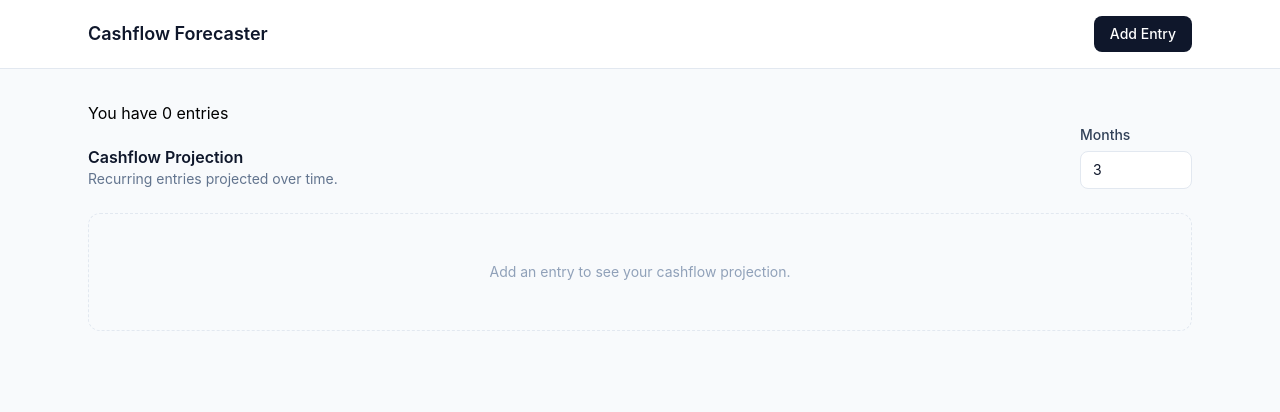
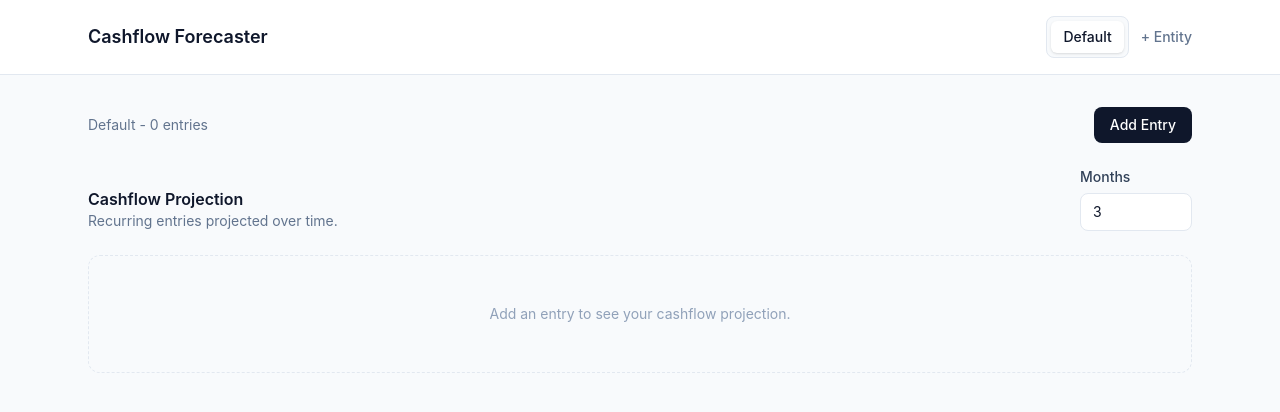
Before and after one commit to SethSharp/cashflow-forecaster, a Vue app: page / in a window 1280 px wide. Shown: the top 412 px of the page. Built offline with nearby package versions, Linux system fonts and the light colour scheme.

Commit message:
add entities and see entity specific data

```diff
--- /dev/null
+++ b/src/components/EntityContainer.vue
@@ -0,0 +1,78 @@
+<script setup lang="ts">
+import { ref } from 'vue'
+import { storeToRefs } from 'pinia'
+import { useEntityStore } from '@/stores/entityStore.ts'
+
+const entityStore = useEntityStore()
+const { entities, activeEntityId, isConsolidated } = storeToRefs(entityStore)
+
+const newEntityName = ref('')
+const showAddEntity = ref(false)
+
+const submitNewEntity = () => {
+  if (!newEntityName.value.trim()) return
+  entityStore.addEntity(newEntityName.value.trim())
+  newEntityName.value = ''
+  showAddEntity.value = false
+}
+</script>
+
+<template>
+  <div class="flex items-center gap-3">
+    <div class="flex items-center gap-1 rounded-lg border border-slate-200 bg-slate-50 p-1">
+      <button
+        v-for="entity in entities"
+        :key="entity.id"
+        class="rounded-md px-3 py-1.5 text-sm font-medium transition"
+        :class="
+          !isConsolidated && activeEntityId === entity.id
+            ? 'bg-white text-slate-900 shadow-sm'
+            : 'text-slate-500 hover:text-slate-700'
+        "
+        @click="entityStore.setActiveEntity(entity.id)"
+      >
+        {{ entity.name }}
+      </button>
+
+      <button
+        v-if="entities.length > 1"
+        class="rounded-md px-3 py-1.5 text-sm font-medium transition"
+        :class="
+          isConsolidated
+            ? 'bg-white text-slate-900 shadow-sm'
+            : 'text-slate-500 hover:text-slate-700'
+        "
+        @click="isConsolidated = true"
+      >
+        All
+      </button>
+    </div>
+
+    <div v-if="showAddEntity" class="flex items-center gap-2">
+      <input
+        v-model="newEntityName"
+        placeholder="Entity name"
+        class="rounded-lg border border-slate-200 px-3 py-1.5 text-sm outline-none focus:border-slate-400 focus:ring-2 focus:ring-slate-100"
+        @keydown.enter="submitNewEntity"
+        @keydown.escape="showAddEntity = false"
+      />
+      <button
+        class="text-sm font-medium text-slate-600 hover:text-slate-900"
+        @click="submitNewEntity"
+      >
+        Add
+      </button>
+      <button class="text-sm text-slate-400 hover:text-slate-600" @click="showAddEntity = false">
+        Cancel
+      </button>
+    </div>
+
+    <button
+      v-else
+      class="text-sm font-medium text-slate-500 hover:text-slate-700"
+      @click="showAddEntity = true"
+    >
+      + Entity
+    </button>
+  </div>
+</template>
--- a/src/composables/useProjection.ts
+++ b/src/composables/useProjection.ts
@@ -1,20 +1,27 @@
+import { computed, ref } from 'vue'
 import { useEntryStore } from '../stores/entriesStore.ts'
-import { computed, ref } from 'vue'
+import { useEntityStore } from '../stores/entityStore.ts'
 import type { FinalProjectionSnapshot, MonthlyProjectionSnapshot } from '../types/projection.ts'
 
 export const useProjection = () => {
   const entryStore = useEntryStore()
+  const entityStore = useEntityStore()
   const months = ref(3)
+
+  const visibleSnapshot = computed(() => {
+    if (entityStore.isConsolidated) return entryStore.monthlySnapshot
+    return entryStore.monthlySnapshot.filter((e) => e.entityId === entityStore.activeEntityId)
+  })
 
   const monthlyProjections = computed<MonthlyProjectionSnapshot[]>(() => {
     const snapshot: MonthlyProjectionSnapshot[] = []
     let balance = 0
 
-    const income = entryStore.monthlySnapshot
+    const income = visibleSnapshot.value
       .filter((entry) => entry.type === 'income')
       .reduce((acc, entry) => acc + entry.monthly, 0)
 
-    const expenses = entryStore.monthlySnapshot
+    const expenses = visibleSnapshot.value
       .filter((entry) => entry.type === 'expense')
       .reduce((acc, entry) => acc + entry.monthly, 0)
 
--- a/src/stores/entityStore.ts
+++ b/src/stores/entityStore.ts
@@ -9,7 +9,7 @@ export const useEntityStore = defineStore('entities', () => {
   const activeEntityId = ref<string>(DEFAULT_ENTITY.id)
   const isConsolidated = ref(false)
 
-  const activeEntity = computed(() => entities.value.find(e => e.id === activeEntityId.value))
+  const activeEntity = computed(() => entities.value.find((e) => e.id === activeEntityId.value))
 
   const addEntity = (name: string) => {
     const entity: Entity = { id: Date.now().toString(), name }
--- a/src/views/Dashboard.vue
+++ b/src/views/Dashboard.vue
@@ -1,10 +1,16 @@
 <script setup lang="ts">
-import { useEntryStore } from '@/stores/entriesStore.js'
+import { storeToRefs } from 'pinia'
+import { useEntryStore } from '@/stores/entriesStore.ts'
+import { useEntityStore } from '@/stores/entityStore.ts'
 import CreateCashflowModal from '@/components/CreateCashflowModal.vue'
 import ProjectionCalculation from '@/components/ProjectionCalculation.vue'
+import EntityContainer from '@/components/EntityContainer.vue'
 
 const entryStore = useEntryStore()
-const { entries } = entryStore
+const { entries } = storeToRefs(entryStore)
+
+const entityStore = useEntityStore()
+const { activeEntity, isConsolidated } = storeToRefs(entityStore)
 </script>
 
 <template>
@@ -12,12 +18,19 @@ const { entries } = entryStore
     <header class="border-b border-slate-200 bg-white">
       <div class="mx-auto flex max-w-6xl items-center justify-between px-6 py-4">
         <h1 class="text-lg font-semibold text-slate-900">Cashflow Forecaster</h1>
-        <CreateCashflowModal />
+
+        <EntityContainer />
       </div>
     </header>
 
     <main data-cy="main-container" class="mx-auto max-w-6xl px-6 py-8">
-      <p>You have {{ entries.length }} entries</p>
+      <div class="mb-6 flex items-center justify-between">
+        <p class="text-sm text-slate-500">
+          {{ isConsolidated ? 'All entities' : activeEntity?.name }} - {{ entries.length }} entries
+        </p>
+
+        <CreateCashflowModal />
+      </div>
 
       <ProjectionCalculation />
     </main>
```
